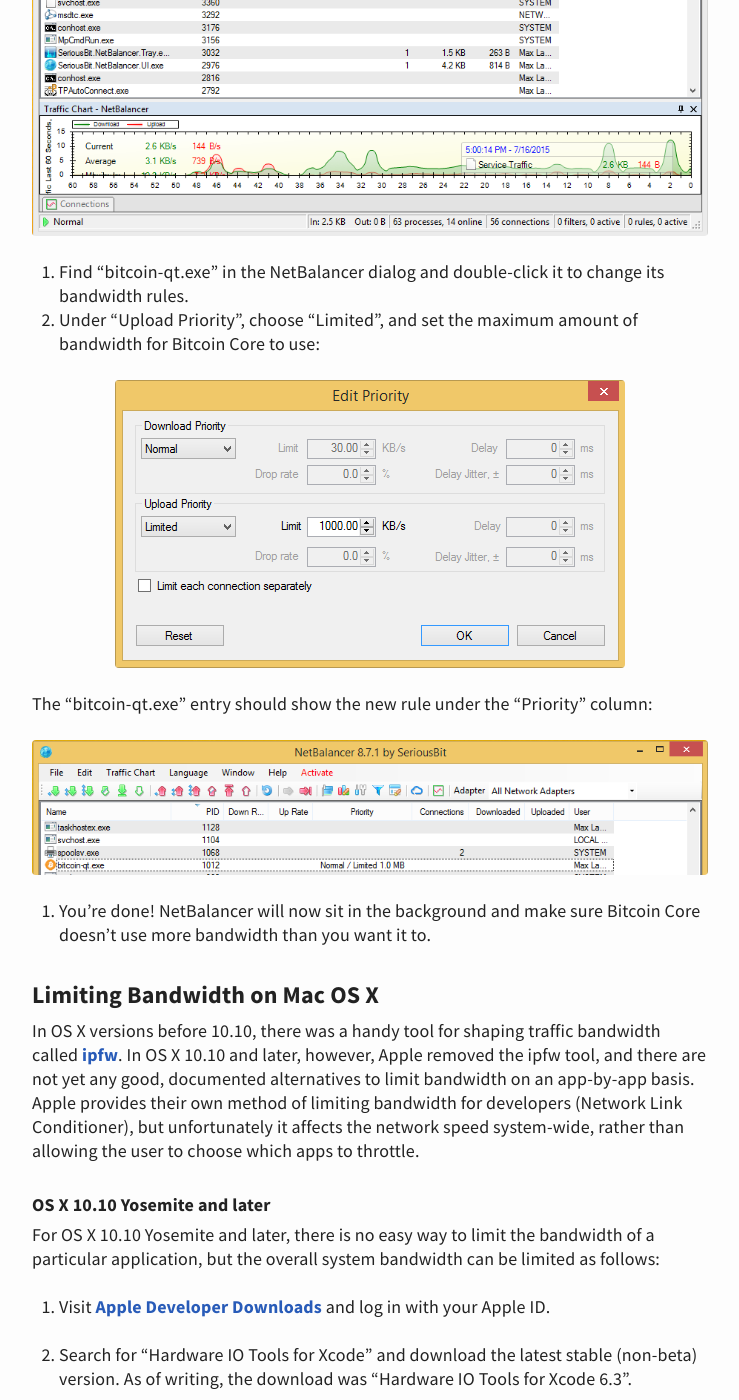
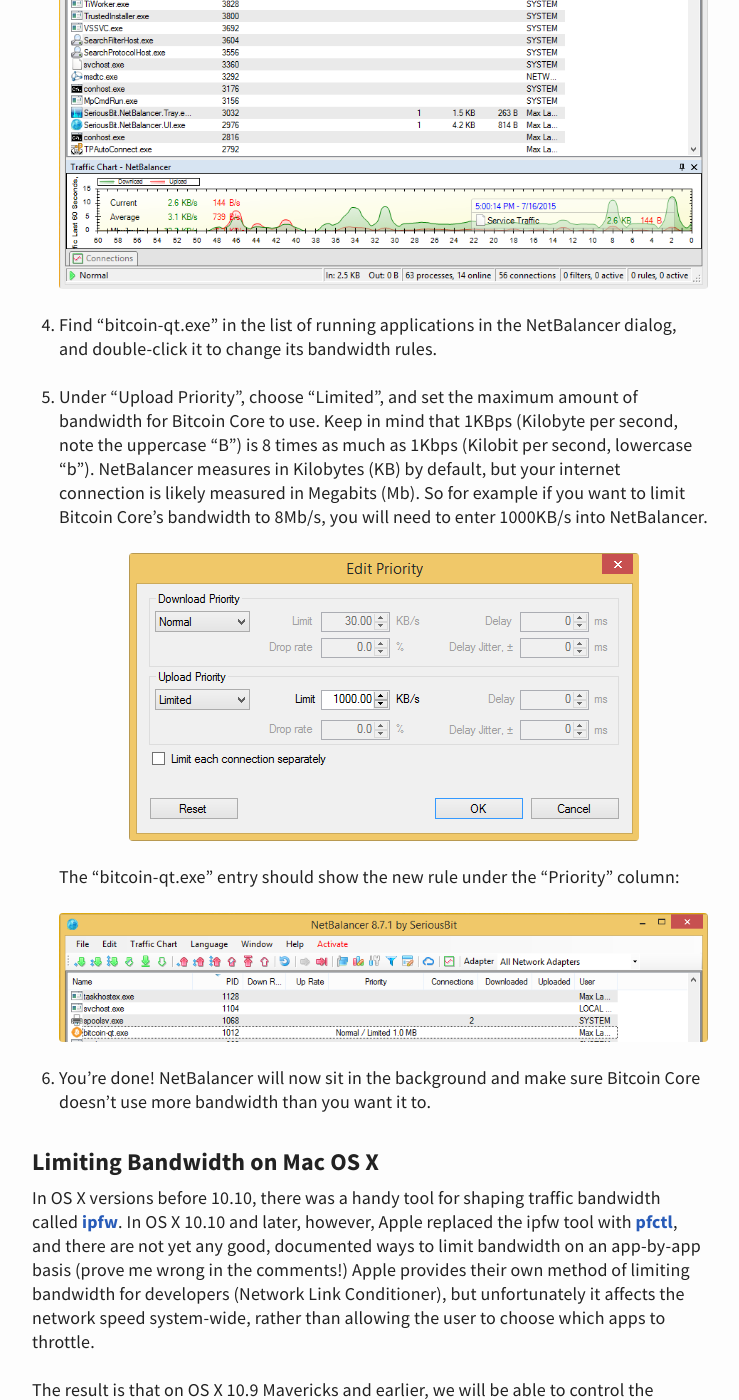
Before and after one commit to abpaolini/maxlaumeister.com, a Jekyll site: the page built from _posts/2015-7-16-how-to-limit-bandwidth-of-bitcoin-core-on-windows-mac-os-and-linux.md, in a window 1280 px wide and 1400 px high, scrolled down 1497 px. Shown: the whole window, without its empty margins (270-1009 px from the left). Built offline with Jekyll 4.4.1, drawn with Linux system fonts in a browser that asks for light colours; comment, search, counter and statistics services are not loaded; some of the changed text lies outside the part shown.

Commit message:
Edit Bitcoin Bandwidth article

```diff
--- a/_posts/2015-7-16-how-to-limit-bandwidth-of-bitcoin-core-on-windows-mac-os-and-linux.md
+++ b/_posts/2015-7-16-how-to-limit-bandwidth-of-bitcoin-core-on-windows-mac-os-and-linux.md
@@ -33,24 +33,31 @@
 #### How to Limit Bandwidth on Windows:
 
 1. [Download and Install NetBalancer](https://netbalancer.com/).
-2. Run NetBalancer and you should see a GUI that looks similar to this:
 
-![NetBalancer GUI](/img/2015-7-16-how-to-limit-bandwidth-of-bitcoin-core-on-windows-mac-os-and-linux/netbalancer-1.png)
-3. Find “bitcoin-qt.exe” in the NetBalancer dialog and double-click it to change its bandwidth rules.
-4. Under “Upload Priority”, choose “Limited”, and set the maximum amount of bandwidth for Bitcoin Core to use:
+2. Start Bitcoin Core if it isn't already running.
 
-![NetBalancer Bandwidth Rules](/img/2015-7-16-how-to-limit-bandwidth-of-bitcoin-core-on-windows-mac-os-and-linux/netbalancer-2.png)
+3. Run NetBalancer and you should see a GUI that looks similar to this:
 
-The "bitcoin-qt.exe" entry should show the new rule under the "Priority" column:
+    ![NetBalancer GUI](/img/2015-7-16-how-to-limit-bandwidth-of-bitcoin-core-on-windows-mac-os-and-linux/netbalancer-1.png)
 
-![NetBalancer Bitcoin-qt Bandwidth](/img/2015-7-16-how-to-limit-bandwidth-of-bitcoin-core-on-windows-mac-os-and-linux/netbalancer-3.png)
-5. You’re done! NetBalancer will now sit in the background and make sure Bitcoin Core doesn’t use more bandwidth than you want it to.
+4. Find “bitcoin-qt.exe” in the list of running applications in the NetBalancer dialog, and double-click it to change its bandwidth rules.
+
+5. Under “Upload Priority”, choose “Limited”, and set the maximum amount of bandwidth for Bitcoin Core to use. Keep in mind that 1KBps (Kilobyte per second, note the uppercase "B") is 8 times as much as 1Kbps (Kilobit per second, lowercase "b"). NetBalancer measures in Kilobytes (KB) by default, but your internet connection is likely measured in Megabits (Mb). So for example if you want to limit Bitcoin Core's bandwidth to 8Mb/s, you will need to enter 1000KB/s into NetBalancer.
+
+    ![NetBalancer Bandwidth Rules](/img/2015-7-16-how-to-limit-bandwidth-of-bitcoin-core-on-windows-mac-os-and-linux/netbalancer-2.png)
+    The "bitcoin-qt.exe" entry should show the new rule under the "Priority" column:
+
+    ![NetBalancer Bitcoin-qt Bandwidth](/img/2015-7-16-how-to-limit-bandwidth-of-bitcoin-core-on-windows-mac-os-and-linux/netbalancer-3.png)
+
+6. You’re done! NetBalancer will now sit in the background and make sure Bitcoin Core doesn’t use more bandwidth than you want it to.
 
 <a name="macosx"></a>
 
 ### Limiting Bandwidth on Mac OS X
 
-In OS X versions before 10.10, there was a handy tool for shaping traffic bandwidth called [ipfw](https://www.freebsd.org/doc/handbook/firewalls-ipfw.html). In OS X 10.10 and later, however, Apple removed the ipfw tool, and there are not yet any good, documented alternatives to limit bandwidth on an app-by-app basis. Apple provides their own method of limiting bandwidth for developers (Network Link Conditioner), but unfortunately it affects the network speed system-wide, rather than allowing the user to choose which apps to throttle.
+In OS X versions before 10.10, there was a handy tool for shaping traffic bandwidth called [ipfw](https://www.freebsd.org/doc/handbook/firewalls-ipfw.html). In OS X 10.10 and later, however, Apple replaced the ipfw tool with [pfctl](https://www.freebsd.org/cgi/man.cgi?query=pfctl(8)&sektion=), and there are not yet any good, documented ways to limit bandwidth on an app-by-app basis (prove me wrong in the comments!) Apple provides their own method of limiting bandwidth for developers (Network Link Conditioner), but unfortunately it affects the network speed system-wide, rather than allowing the user to choose which apps to throttle.
+
+The result is that on OS X 10.9 Mavericks and earlier, we will be able to control the bandwidth of Bitcoin Core specifically, but on OS X 10.10 Yosemite and later, we will only be able to limit the overall system bandwidth.
 
 #### OS X 10.10 Yosemite and later
 
@@ -63,24 +70,26 @@
 3. Open the .dmg and double-click “Network Link Conditioner.prefpane” to install the prefpane.
 From now on, you can enable/disable Network Link Conditioner from System Preferences.
 
-4. From here, click “Manage Profiles”, then click the “+” button to add a new profile. I named mine “Bitcoin Core”.
+
+    ![Network Link Conditioner - Main](/img/2015-7-16-how-to-limit-bandwidth-of-bitcoin-core-on-windows-mac-os-and-linux/nlc-2.png)
+
+4. From the Network Link Conditioner pane in System Preferences, click “Manage Profiles”, then click the “+” button to add a new profile. I named mine “Bitcoin Core”.
 
 5. Edit the profile and add your desired maximum upload speed:
 
-![Network Link Conditioner  - Profile](/img/2015-7-16-how-to-limit-bandwidth-of-bitcoin-core-on-windows-mac-os-and-linux/nlc-1.png)
+    ![Network Link Conditioner  - Profile](/img/2015-7-16-how-to-limit-bandwidth-of-bitcoin-core-on-windows-mac-os-and-linux/nlc-1.png)
+
 6. Save your edit, exit the profile manager, and flip the big switch to enable the limiter:
-
-![Network Link Conditioner - Main](/img/2015-7-16-how-to-limit-bandwidth-of-bitcoin-core-on-windows-mac-os-and-linux/nlc-2.png)
 
 Mac OS will place an icon in your notification tray so you remember that it’s on. Unlike the Windows/Linux solutions, this will limit the bandwidth for your entire system, so be sure to turn it off you’re not running Bitcoin Core.
 
 #### OS X 10.9 Mavericks
 
-For OS X 10.9 Mavericks, [use IceFloor to configure bandwidth rules](http://www.techrepublic.com/article/configure-apples-built-in-network-firewall-with-icefloor/). We want to limit outgoing traffic on TCP Port 8333. Alternatively, if you want to control the system bandwidth usage instead of just Bitcoin Core, follow the instructions above for OS X 10.10 Yosemite and later.
+For OS X 10.9 Mavericks, [use IceFloor to configure bandwidth rules](http://www.techrepublic.com/article/configure-apples-built-in-network-firewall-with-icefloor/). We want to limit outgoing traffic on TCP Port 8333. Alternatively, if you want a simple way to control the overall system bandwidth limit instead of just Bitcoin Core, follow the instructions above for OS X 10.10 Yosemite and later.
 
 #### OS X 10.8 Mountain Lion and earlier
 
-For OS X 10.8 Mountain Lion and earlier, [use WaterRoof to configure bandwidth rules](http://naleid.com/blog/2008/10/06/how-the-other-half-lives-bandwidth-throttling-on-the-mac-using-waterroofipfw). We want to limit outgoing traffic on TCP Port 8333. Alternatively, if you want to control the system bandwidth usage instead of just Bitcoin Core, follow the instructions above for OS X 10.10 Yosemite and later.
+For OS X 10.8 Mountain Lion and earlier, [use WaterRoof to configure bandwidth rules](http://naleid.com/blog/2008/10/06/how-the-other-half-lives-bandwidth-throttling-on-the-mac-using-waterroofipfw). We want to limit outgoing traffic on TCP Port 8333. Alternatively, if you want a simple way to control the overall system bandwidth limit instead of just Bitcoin Core, follow the instructions above for OS X 10.10 Yosemite and later.
 
 <a name="linux"></a>
 
@@ -88,13 +97,13 @@
 
 There are comparatively many tools for limiting bandwidth on Linux compared to Windows and Mac OS, but I've found that not all of them are as reliable as others. [Trickle](http://linux.die.net/man/1/trickle) is a popular way to limit a program’s bandwidth, but after a few tests under Linux Mint 17.1, I found it to consistently crash Bitcoin Core after a few hours of uptime. [Wondershaper](https://github.com/magnific0/wondershaper) is another “plug and go” bandwidth limiting solution, but only allows bandwidth limiting on an entire adapter, not for a specific application or port. [Tc](http://linux.die.net/man/8/tc) isn’t as user-friendly as the other two, but in my tests it has been the most reliable, so that’s what we will use for this tutorial.
 
-1. Make sure you have tc installed by typing `tc` at the command line. If you get “command not found”, install tc using your favorite package manager. If you're on Ubuntu or Debian, the easiest way to install tc is by using the commands `sudo apt-get update`, then `sudo apt-get install tc`.
+1. Make sure you have tc installed by typing `tc` at the command line. If you get “command not found”, install tc using your favorite package manager. If you're on a Debian-based distribution, the easiest way to install tc is by using the commands `sudo apt-get update`, then `sudo apt-get install tc`.
 
 2. Download the tc.sh script from the official Bitcoin Core repository by using the command:
 
     `wget https://raw.githubusercontent.com/bitcoin/bitcoin/master/contrib/qos/tc.sh`
 
-3. Edit the script to change IF to the network interface that your internet connection runs through. To get a list of network interfaces, use `ifconfig` on the command line. My computer is connected wirelessly through `wlan1`, so the IF line of my tc.sh looks like this:
+3. Open the script in a text editor. Find the line that says `IF="eth0"` and change `eth0` to reflect the network interface that your internet connection runs through. To get a list of your computer's network interfaces, use `ifconfig` on the command line. My computer is connected wirelessly through `wlan1`, so the IF line of my tc.sh looks like this:
 
     `IF="wlan1"`
 
@@ -106,16 +115,16 @@
 
     `LIMIT="1mbit"`
 
-Leave the rest of the commands in tc.sh alone unless you know what you're doing. The top section of my tc.sh ended up looking like this:
+    Leave the rest of the commands in tc.sh alone unless you know what you're doing. The top section of my tc.sh ended up looking like this:
 
-    #network interface on which to limit traffic
-    IF="wlan1"
+        #network interface on which to limit traffic
+        IF="wlan1"
 
-    #limit of the network interface in question
-    LINKCEIL="1gbit"
+        #limit of the network interface in question
+        LINKCEIL="1gbit"
 
-    #limit outbound Bitcoin protocol traffic to this rate
-    LIMIT="1mbit"
+        #limit outbound Bitcoin protocol traffic to this rate
+        LIMIT="1mbit"
 
 6. Exit your editor and make the script executable with the following command:
 
@@ -125,7 +134,7 @@
 
     `sudo ./tc.sh`
 
-Your Bitcoin Core bandwidth will be throttled until you reboot your computer. The steps for getting the bash script to run on boot will vary depending on your Linux distribution.
+Your Bitcoin Core bandwidth will be throttled until you reboot your computer. The steps for getting the bash script to run on boot will vary depending on your Linux distribution. On Ubuntu, [one of the ways to run a script on boot](http://askubuntu.com/a/1199/379181) is by adding the script to your `/etc/rc.local` file.
 
 ### Conclusion
 
```
